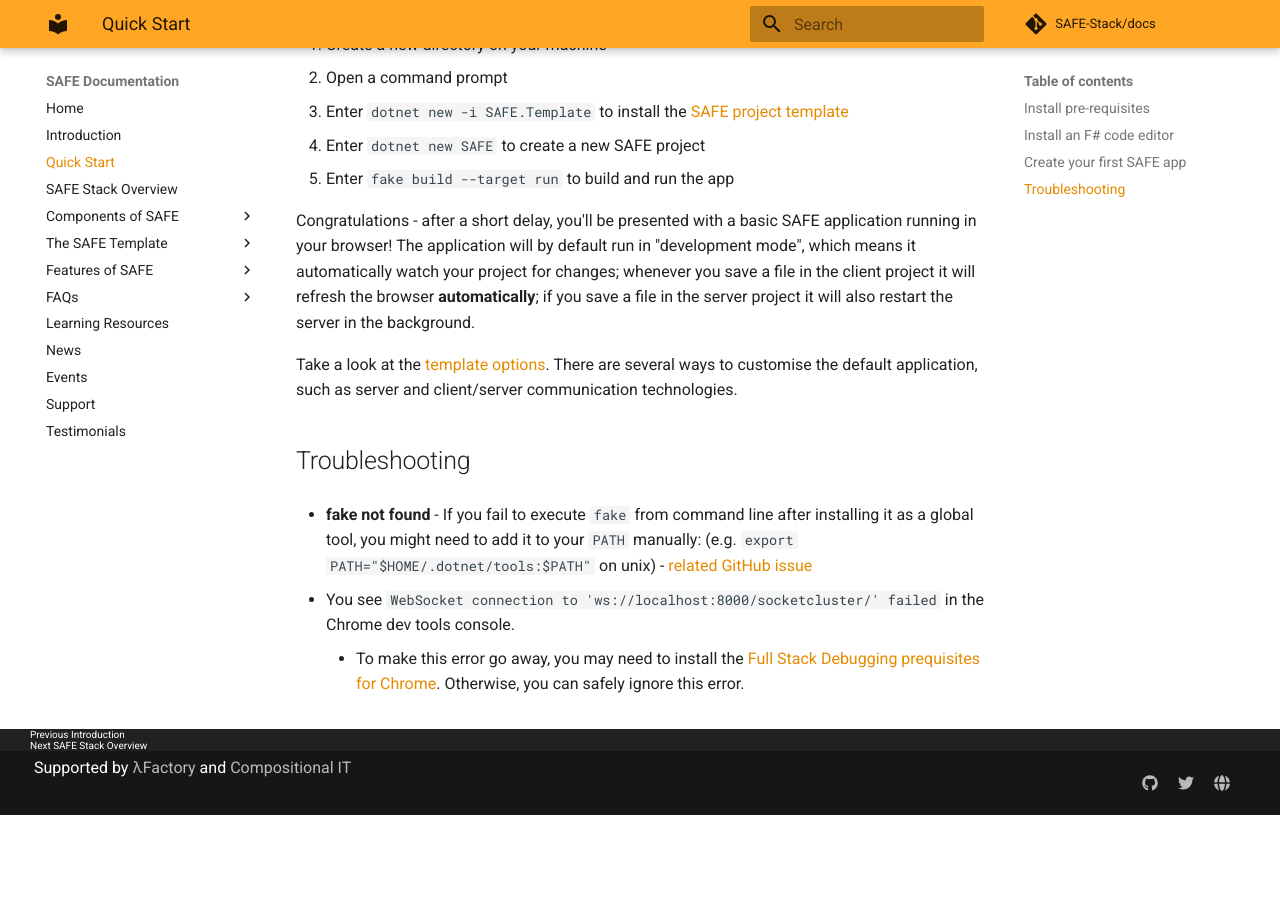
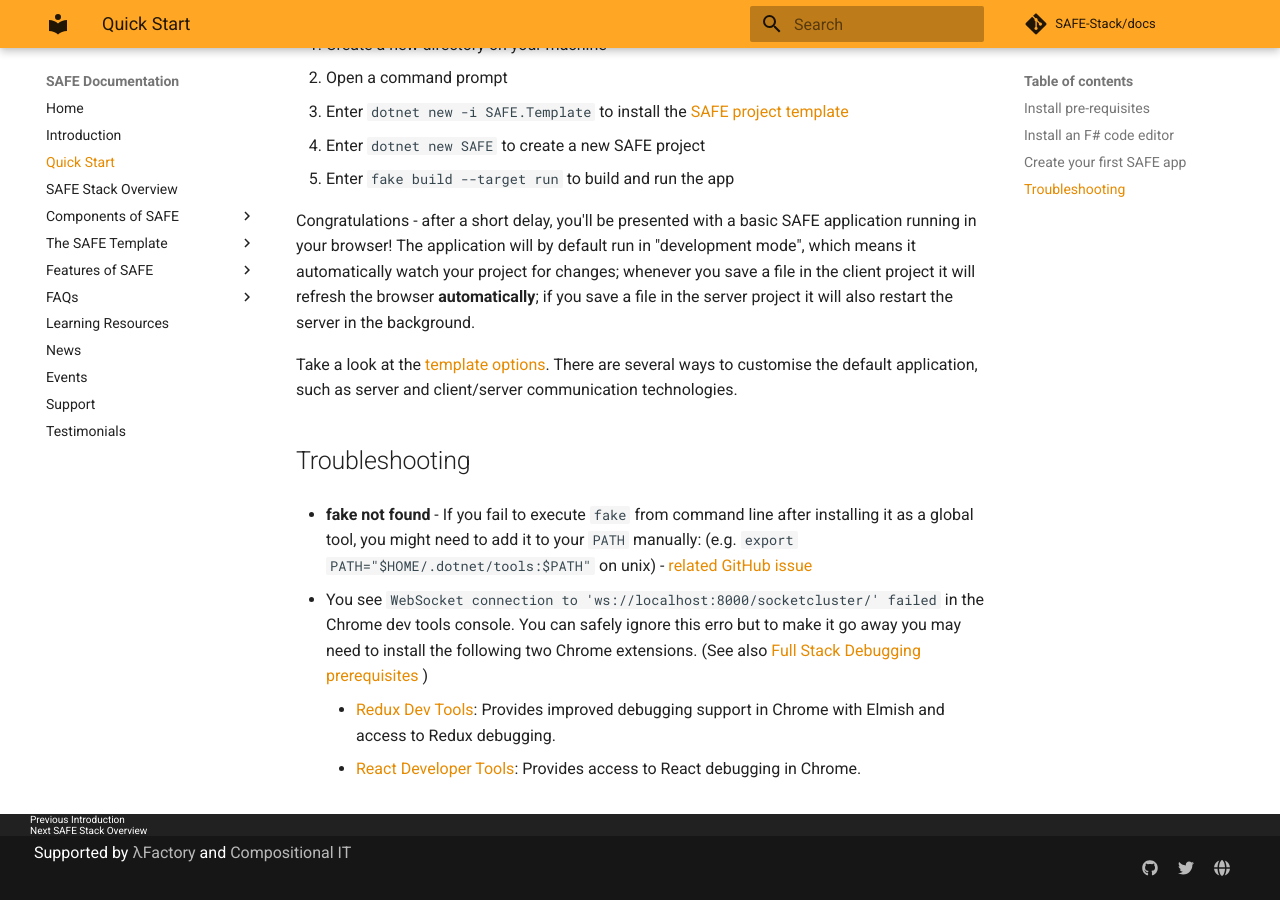
Before and after one commit to SAFE-Stack/docs, an MkDocs documentation site: the page built from docs/quickstart.md, in a window 1280 px wide and 900 px high, scrolled down 808 px. Built offline with MkDocs 1.6.1 and Material for MkDocs 9.7.7, drawn with Linux system fonts in a browser that asks for light colours; comment, search, counter and statistics services are not loaded; before the commit the page ends 1623 px from its top, so only the background shows below that.

Commit message:
Made it more clear and easier to follow

```diff
--- a/docs/quickstart.md
+++ b/docs/quickstart.md
@@ -35,5 +35,6 @@
 * **fake not found** - If you fail to execute `fake` from command line after installing it as a global tool, you might need to add it to your `PATH` manually: (e.g. `export PATH="$HOME/.dotnet/tools:$PATH"` on unix) - [related GitHub issue](https://github.com/dotnet/cli/issues/9321)
 
 * You see
-`WebSocket connection to 'ws://localhost:8000/socketcluster/' failed` in the Chrome dev tools console.
-    * To make this error go away,  you may need to install the [Full Stack Debugging prequisites for Chrome](https://safe-stack.github.io/docs/feature-debugging/#prerequisites). Otherwise, you can safely ignore this error.
+`WebSocket connection to 'ws://localhost:8000/socketcluster/' failed` in the Chrome dev tools console. You can safely ignore this erro but to make it go away you may need to install the following two Chrome extensions. (See also [Full Stack Debugging prerequisites](https://safe-stack.github.io/docs/feature-debugging/#prerequisites) )
+    * [Redux Dev Tools](https://chrome.google.com/webstore/detail/redux-devtools/lmhkpmbekcpmknklioeibfkpmmfibljd?hl=en): Provides improved debugging support in Chrome with Elmish and access to Redux debugging.
+    * [React Developer Tools](https://chrome.google.com/webstore/detail/react-developer-tools/fmkadmapgofadopljbjfkapdkoienihi/related): Provides access to React debugging in Chrome.
```
